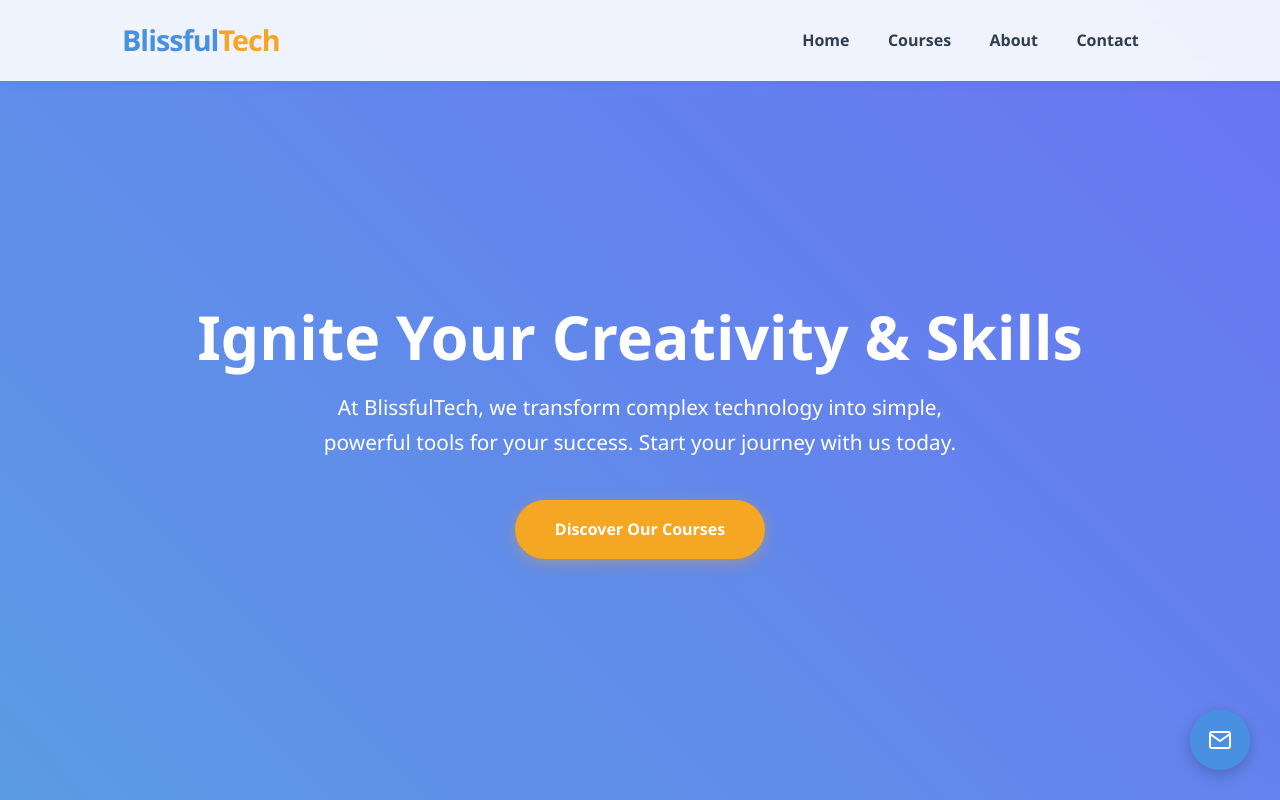
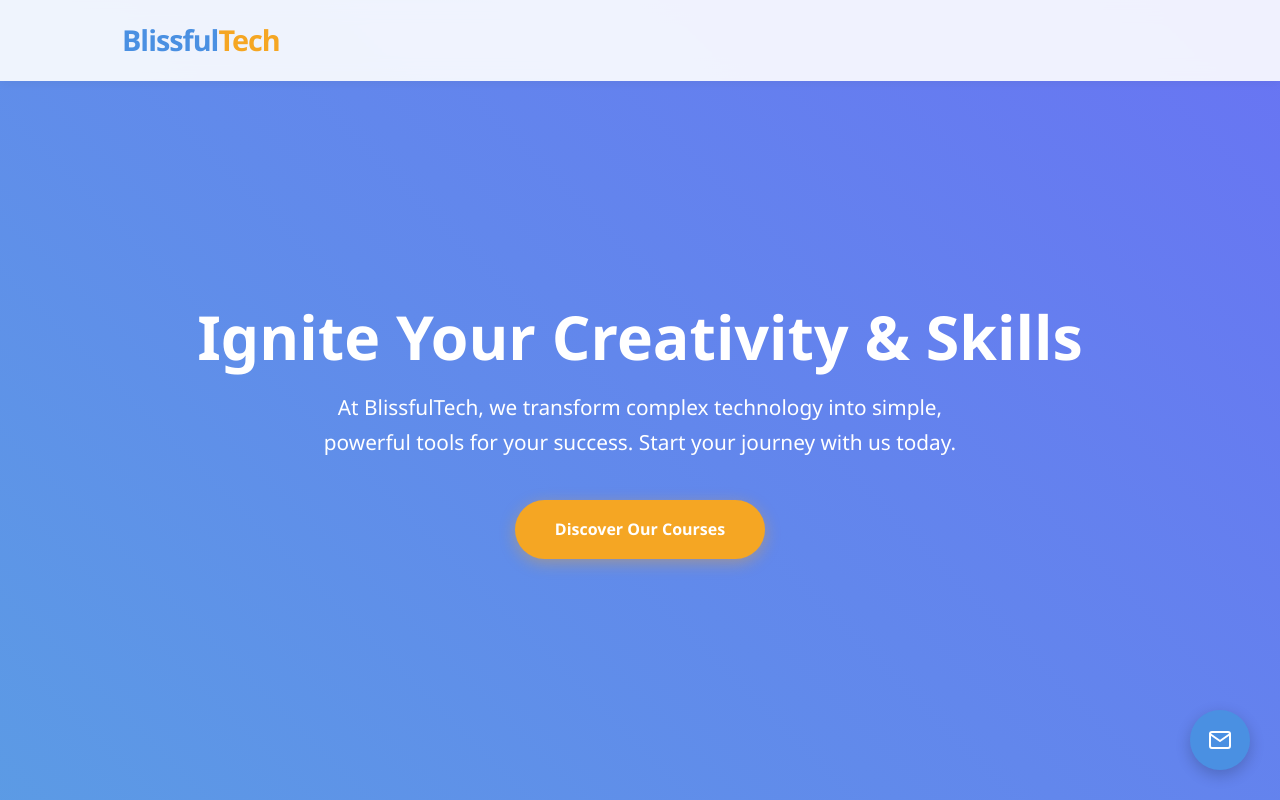
Before and after one commit to Usmanbalogun044/blissfultech, a plain HTML site: page index.html in a window 1280 px wide. Shown: the top 800 px of the page. Drawn offline with Linux system fonts and the light colour scheme.

Commit message:
Update index.html

```diff
--- a/index.html
+++ b/index.html
@@ -329,14 +329,14 @@
     <header class="main-header" id="header">
         <div class="container">
             <a href="#" class="logo">Blissful<span>Tech</span></a>
-            <nav class="main-nav">
+<!--             <nav class="main-nav">
                 <ul>
                     <li><a href="#hero">Home</a></li>
                     <li><a href="#services">Courses</a></li>
                     <li><a href="#about">About</a></li>
                     <li><a href="#contact">Contact</a></li>
                 </ul>
-            </nav>
+            </nav> -->
         </div>
     </header>
 
```
